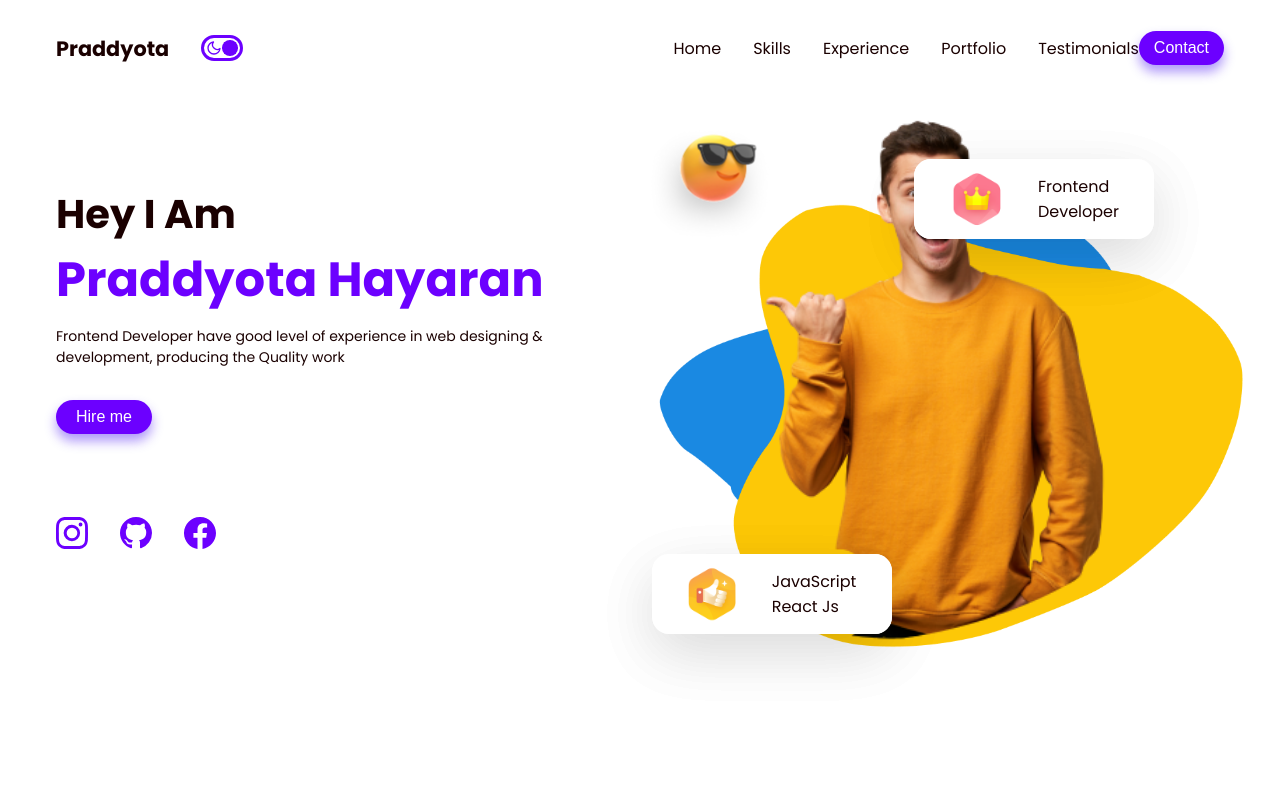
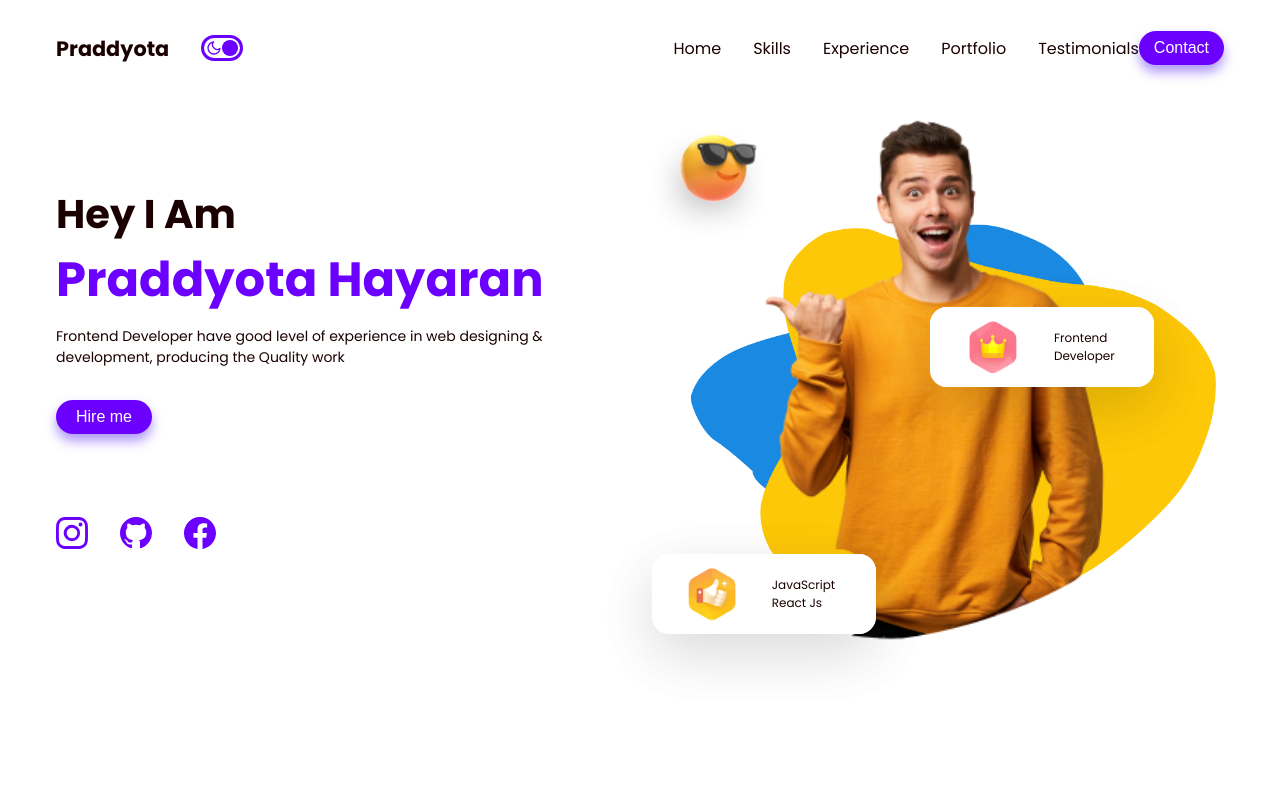
Before and after one commit to praddyotahayaran/personalportfolio, a React (Create React App) app: page / in a window 1280 px wide. Shown: the top 800 px of the page. Built offline with nearby package versions, Linux system fonts and the light colour scheme.

Commit message:
minor changes

```diff
--- a/src/App.js
+++ b/src/App.js
@@ -3,7 +3,6 @@ import Experience from './Components/Experience/Experience';
 import Intro from './Components/Intro/Intro';
 import Navbar from './Components/NavBar/Navbar';
 import Portfolio from './Components/Portfolio/Portfolio';
-// import Work from './Components/Work/Work';
 import Contact from './Components/Contact/Contact.jsx';
 import Footer from './Components/Footer/Footer.jsx';
 import { themeContext } from './Context';
@@ -23,9 +22,7 @@ function App() {
       <Intro />
       <Skills />
       <Experience />
-      {/* <Work /> */}
       <Portfolio />
-      {/* <Testimonials /> */}
       <Contact />
       <Footer />
     </div>
--- a/src/Components/Experience/Experience.css
+++ b/src/Components/Experience/Experience.css
@@ -3,7 +3,8 @@
     justify-content: center;
     align-items: center;
     gap: 5rem;
-    height: 70vh;
+    height: 50vh;
+    margin-bottom: 4rem;
 }
 
 .achievement {
--- a/src/Components/FloatingDiv/FloatingDiv.css
+++ b/src/Components/FloatingDiv/FloatingDiv.css
@@ -11,3 +11,17 @@
 .floatingDiv>img {
     transform: scale(.4);
 }
+
+@media screen and (max-width: 1350px) {
+    .floatingDiv {
+        width: 14rem;
+    }
+
+    .floatingDiv>img {
+        transform: scale(.3.5);
+    }
+
+    .floatingDiv>span {
+        font-size: 12px;
+    }
+}
--- a/src/Components/Intro/Intro.css
+++ b/src/Components/Intro/Intro.css
@@ -2,6 +2,7 @@
     display: flex;
     height: 77vh;
     margin-top: 6rem;
+    /* background: red; */
 }
 
 /* Left Side Intro */
@@ -95,6 +96,15 @@
 }
 
 
+@media screen and (max-width: 1350px) {
+    .rightIntro>:nth-child(1){
+        transform: scale(.6);
+    }
+
+    .rightIntro>:nth-child(2){
+        transform: scale(.6);
+    }
+}
 @media screen and (max-width: 480px) {
     .intro {
         flex-direction: column;
--- a/src/Components/Intro/Intro.jsx
+++ b/src/Components/Intro/Intro.jsx
@@ -57,6 +57,7 @@ const Intro = () => {
                 <img src={Vector1} alt="" />
                 <img src={Vector2} alt="" />
                 <img src={boy} alt="" />
+
                 <motion.img
                     initial={{ left: '-36%' }}
                     whileInView={{ left: '-10%' }}
@@ -69,7 +70,7 @@ const Intro = () => {
                     whileInView={{ right: '12%' }}
                     transition={transition}
 
-                    style={{ top: '-4%', right: '4rem' }}
+                    style={{ top: '20%', right: '4rem' }}
                     className="floatingDiv">
                     <FloatingDiv image={Crown} txt1='Frontend' txt2='Developer' />
                 </motion.div>
--- a/src/Components/Skills/Skills.css
+++ b/src/Components/Skills/Skills.css
@@ -4,6 +4,7 @@
     align-items: center;
     height: 90vh;
     margin-top: 5rem;
+    margin-bottom: 10rem;
 }
 
 /* Left Side */
@@ -139,7 +140,7 @@
         gap: 10rem;
         height: 66rem;
         padding: 0;
-        /* margin-bottom: 5rem; */
+        margin-bottom: 5rem;
     }
 
     .skillsRight {
@@ -169,7 +170,7 @@
         gap: 5rem;
         height: 66rem;
         padding: 0;
-        margin-bottom: 22rem;
+        margin-bottom: 5rem;
     }
 
     .skillsRight {
```
